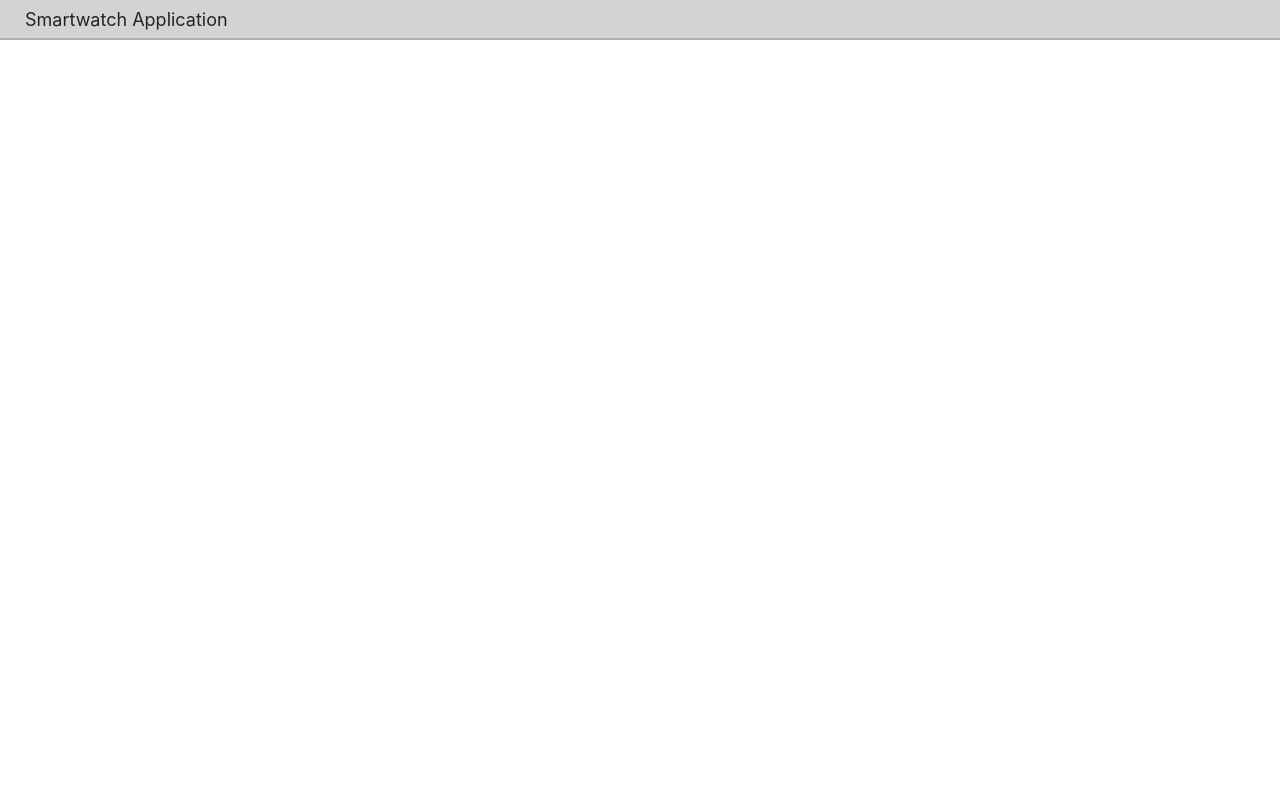
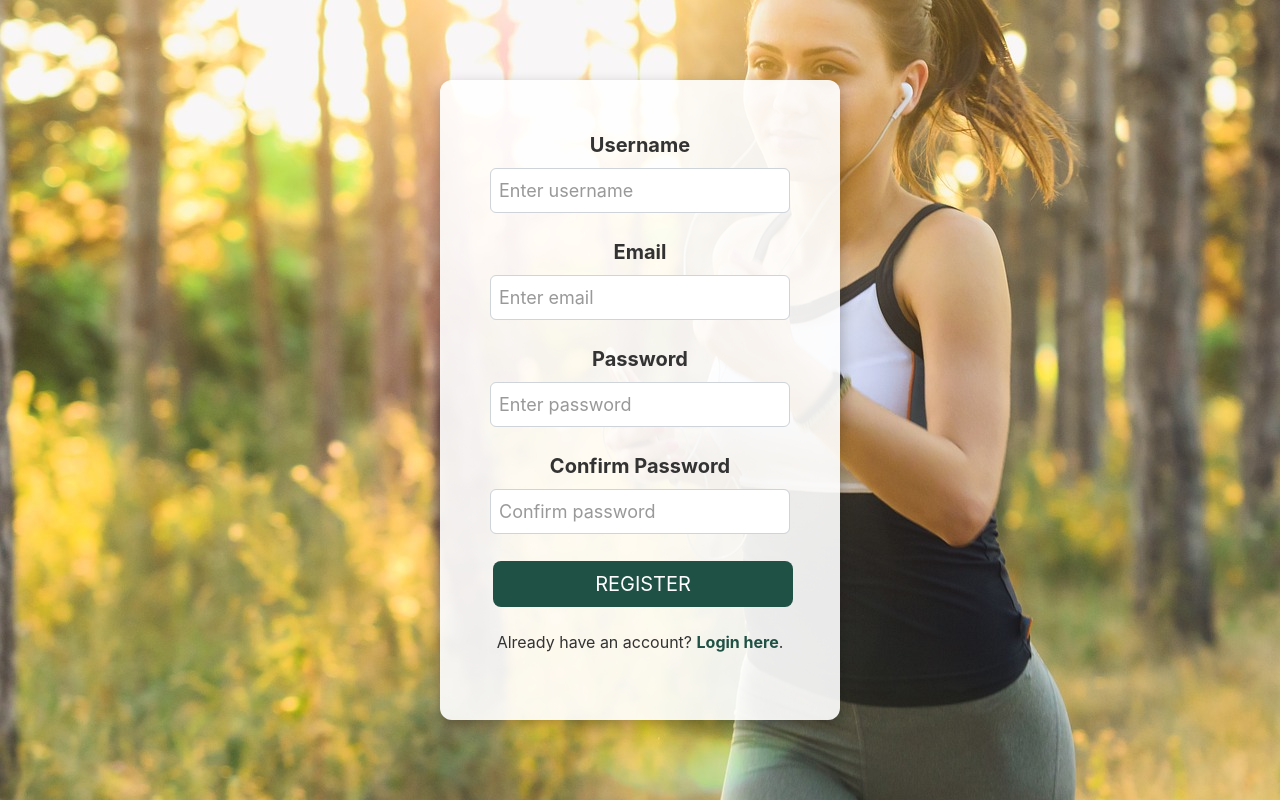
Before and after one commit to anjicx/Health-Record-Management-System, a React (Create React App) app in the folder frontend-react/smartwatchfrontend/: page /register in a window 1280 px wide. Built offline with nearby package versions, Linux system fonts and the light colour scheme.

Commit message:
registration

```diff
--- a/frontend-react/smartwatchfrontend/src/App.js
+++ b/frontend-react/smartwatchfrontend/src/App.js
@@ -3,6 +3,7 @@ import { useLocation } from "react-router-dom"; // Pravilno importovanje
 import './App.css';
 import NavBar from "./components/Navbar";//komponenta navigacioni bar na svakoj stranici(sem)
 import Login from "./pages/Login";
+import Register from "./pages/Register";
 function App() {
   return (
     <Router>
@@ -16,9 +17,11 @@ function MainContent() {
   const location = useLocation(); //useLocation mora unutar Router zato izdvoljeno
   return (
     <>
-      {location.pathname !== "/" && <NavBar />} {/* Sakrij NavBar na početnoj stranici */}
+      {location.pathname !== "/" ||"/register" && <NavBar />} {/* Sakrij NavBar na register i login stranici */}
       <Routes>
         <Route path="/" element={<Login />} />{/* ako nema ništa znači početna stranica */}
+        <Route path="/register" element={<Register />} />{/* ako nema ništa znači početna stranica */}
+
       </Routes>
     </>
   );
--- /dev/null
+++ b/frontend-react/smartwatchfrontend/src/pages/Register.jsx
@@ -0,0 +1,122 @@
+import React, { useState } from "react";
+import { useNavigate } from "react-router-dom";
+import axios from "axios";
+import "../style/login.css"; // Koristimo isti CSS stil
+
+const Register = () => {
+  const [formData, setFormData] = useState({
+    username: "",
+    email: "",
+    password: "",
+    password_confirmation: "",
+  });
+
+  const [errorMessage, setErrorMessage] = useState("");
+  const navigate = useNavigate();
+
+  const handleChange = (e) => {
+    const { name, value } = e.target;
+    setFormData((prevData) => ({
+      ...prevData,
+      [name]: value,
+    }));
+  };
+
+  const handleSubmit = async (e) => {
+    e.preventDefault();
+    setErrorMessage("");
+
+    try {
+      const response = await axios.post(
+        "http://127.0.0.1:8000/api/register",
+        formData
+      );
+      console.log("Registration successful:", response.data);
+      navigate("/dashboard"); // Preusmeravanje nakon uspešne registracije
+    } catch (error) {
+      console.error(
+        "Registration error:",
+        error.response?.data || error.message
+      );
+      if (error.response) {
+        setErrorMessage(error.response.data.message || "An error occurred.");
+      } else {
+        setErrorMessage("Server error. Please try again later.");
+      }
+    }
+  };
+
+  return (
+    <div className="login-container">
+      <div className="login-card">
+        {errorMessage && (
+          <div className="alert alert-danger text-center">{errorMessage}</div>
+        )}
+
+        <form onSubmit={handleSubmit}>
+          <div className="mb-4">
+            <label className="form-label">Username</label>
+            <input
+              type="text"
+              name="username"
+              className="form-control p-2"
+              placeholder="Enter username"
+              value={formData.username}
+              onChange={handleChange}
+              required
+            />
+          </div>
+
+          <div className="mb-4">
+            <label className="form-label">Email</label>
+            <input
+              type="email"
+              name="email"
+              className="form-control p-2"
+              placeholder="Enter email"
+              value={formData.email}
+              onChange={handleChange}
+              required
+            />
+          </div>
+
+          <div className="mb-4">
+            <label className="form-label">Password</label>
+            <input
+              type="password"
+              name="password"
+              className="form-control p-2"
+              placeholder="Enter password"
+              value={formData.password}
+              onChange={handleChange}
+              required
+            />
+          </div>
+
+          <div className="mb-4">
+            <label className="form-label">Confirm Password</label>
+            <input
+              type="password"
+              name="password_confirmation"
+              className="form-control p-2"
+              placeholder="Confirm password"
+              value={formData.password_confirmation}
+              onChange={handleChange}
+              required
+            />
+          </div>
+
+          <button type="submit" className="btn btn-primary w-100 py-2">
+            REGISTER
+          </button>
+        </form>
+
+        <p className="register-text">
+          Already have an account? <a href="/login">Login here</a>.
+        </p>
+      </div>
+    </div>
+  );
+};
+
+export default Register;
```
Also changed, not shown: 1 other file (tests, documents, lock files or other folders).
